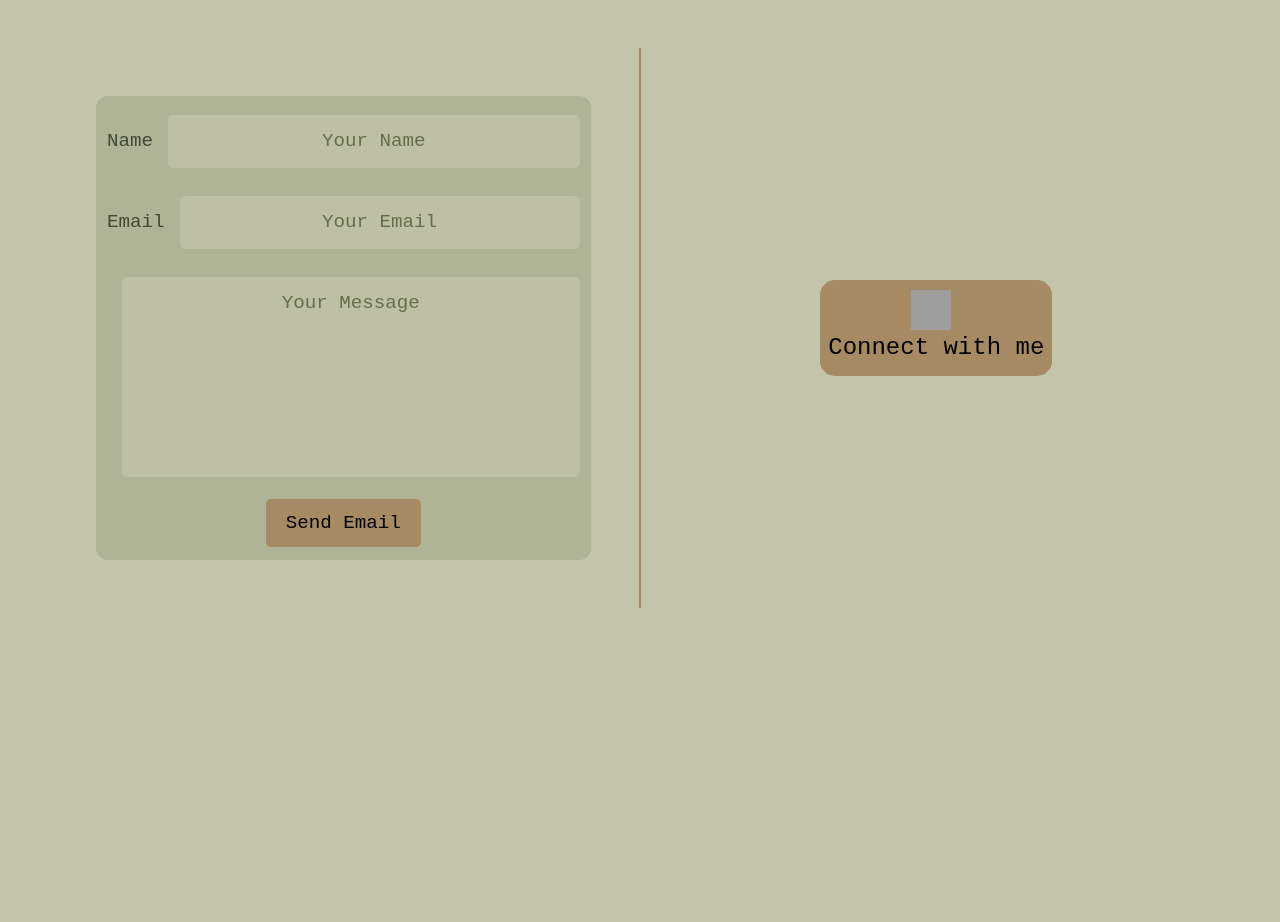
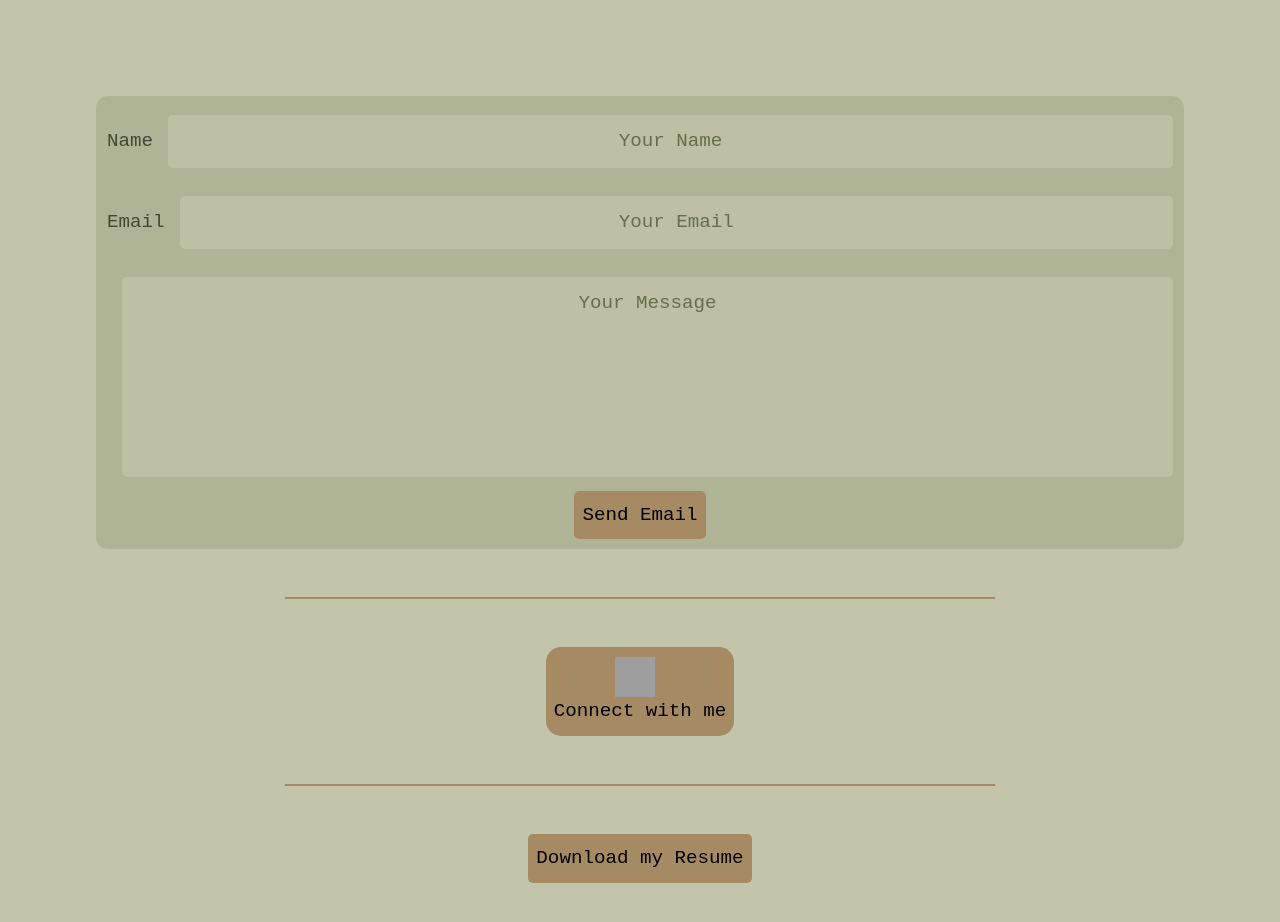
Before and after one commit to augustcolonna/portfolio-website, a Nuxt app: page /Contact in a window 1280 px wide. Both pictures are taken after a click on the button "Send me an Email". Shown: the top 922 px of the page. Before the commit the page ends 800 px from the top, so only its background shows below. Built offline with nearby package versions, Linux system fonts and the light colour scheme; grey boxes are pictures that could not be loaded.

Commit message:
added resume downloading

```diff
--- a/pages/Contact.vue
+++ b/pages/Contact.vue
@@ -1,6 +1,7 @@
 <script setup lang="ts">
   import { ref, watch, onMounted } from 'vue';
   import emailjs from 'emailjs-com';
+  import resume from '@/assets/images/resume.pdf';
 
   const emailSelected = ref<boolean>(false);
   const toggleEmailSelected = () => {
@@ -65,11 +66,11 @@
   });
 </script>
 <template>
-  <div class="contact-container flex flex-col xl:flex-row p-4 md:p-8 lg:p-12">
-    <div class="send-me-an-email border-b-2 xl:border-b-0 xl:border-r-2 border-light p-4 md:p-8 lg:p-12">
-      <button v-if="!emailSelected" @click="toggleEmailSelected">Send me an Email</button>
+  <div class="contact-container flex flex-col p-4 md:p-8 lg:p-12">
+    <div class="send-me-an-email p-4 md:p-8 lg:p-12">
+      <button class="btn" v-if="!emailSelected" @click="toggleEmailSelected">Send me an Email</button>
 
-      <form v-if="emailSelected === true" @submit.prevent="sendEmail" class="space-y-4">
+      <form v-if="emailSelected === true" @submit.prevent="sendEmail">
         <label for="name" class="block">
           Name
           <input v-model="name" placeholder="Your Name" required class="w-full p-2 border rounded-md" />
@@ -94,24 +95,45 @@
             class="w-full p-2 border rounded-md"
           ></textarea>
         </label>
-        <button v-if="!emailSent" type="submit">Send Email</button>
+        <button class="btn" v-if="!emailSent" type="submit">Send Email</button>
       </form>
 
       <p v-if="successMessage" class="text-green-500">{{ successMessage }}</p>
       <p v-if="errorMessage" class="text-red-500">{{ errorMessage }}</p>
     </div>
 
-    <div class="linkedin-connect p-4 md:p-8 lg:p-12">
-      <a href="https://www.linkedin.com/in/august-colonna" target="_blank">
+    <div class="linkedin-connect p-4 md:p-8 lg:p-12 border-b-2 border-t-2 border-light" style="width: 60%">
+      <a class="text-center" href="https://www.linkedin.com/in/august-colonna" target="_blank">
         <img class="w-10 h-10" src="/assets/images/linkedin-161-svgrepo-com.svg" alt="LinkedIn" />
         Connect with me
       </a>
     </div>
+    <a :href="resume" download="resume.pdf" class="p-4 md:p-8 lg:p-12">
+      <button class="btn w-full">Download my Resume</button>
+    </a>
   </div>
 </template>
 
-<style lang="scss" scoped>
+<style scoped lang="scss">
   @use '/assets/style/colors.scss' as colors;
+
+  .btn {
+    background-color: colors.$light-brown;
+    color: colors.$primary;
+    border: none;
+    padding: 10px 8px;
+    border-radius: 5px;
+    cursor: pointer;
+    font-size: 1.2rem;
+    transition: background-color 0.3s;
+    color: black;
+    margin-bottom: 5px;
+
+    &:hover {
+      background-color: colors.$secondary;
+      color: colors.$primary;
+    }
+  }
 
   .contact-container {
     display: flex;
@@ -126,23 +148,6 @@
       flex-direction: column;
       justify-content: center;
       align-items: center;
-
-      button {
-        background-color: colors.$light-brown;
-        color: colors.$primary;
-        border: none;
-        padding: 10px 8px;
-        border-radius: 5px;
-        cursor: pointer;
-        font-size: 1.2rem;
-        transition: background-color 0.3s;
-        color: black;
-
-        &:hover {
-          background-color: colors.$secondary;
-          color: colors.$primary;
-        }
-      }
 
       h1 {
         font-size: 2.5rem;
@@ -192,22 +197,6 @@
             resize: none;
           }
         }
-
-        button {
-          background-color: colors.$light-brown;
-          border: none;
-          padding: 10px 20px;
-          border-radius: 5px;
-          cursor: pointer;
-          font-size: 1.2rem;
-          transition: background-color 0.3s;
-          margin: 8px;
-
-          &:hover {
-            background-color: colors.$primary;
-            color: colors.$accent;
-          }
-        }
       }
     }
 
@@ -217,14 +206,13 @@
       flex-direction: column;
       justify-content: center;
       align-items: center;
-      // padding: 30px;
 
       a {
         display: flex;
         flex-direction: column;
         justify-content: center;
         align-items: center;
-        font-size: 1.5rem;
+        font-size: 1.2rem;
         text-decoration: none;
         transition: color 0.3s;
         background-color: colors.$light-brown;
--- a/pages/index.vue
+++ b/pages/index.vue
@@ -31,7 +31,7 @@
       date: 'Feb 2024 - Present',
       position: 'Software Engineer',
       summary:
-        'Responsible for the front end development for the LPS team and back end development in the SensorNetwork. I have gained experience in learning complex relationships between our hardware and software applications, reading legacy code and applying refactors to reduce technical debt and promote clean and maintainable code, working within a team with various goals set per sprint, as well as developing brand new UIs to modernize existing applications.',
+        'Responsible for the front end development for the LPS team and back end development in the SensorNetwork. I have gained experience in learning complex relationships between our hardware and software applications, reading legacy code and applying refactors to reduce technical debt and promote clean and maintainable code, working within a team with various goals set, as well as developing brand new UIs to modernize existing applications.',
       stack: ['Vue', 'Typescript', 'Javascript', 'Python', 'Docker', 'PostgreSQL', 'Jest', 'Cypress', 'Git', 'Gitlab'],
     },
     {
```
Also changed, not shown: 1 other file (tests, documents, lock files or other folders).
